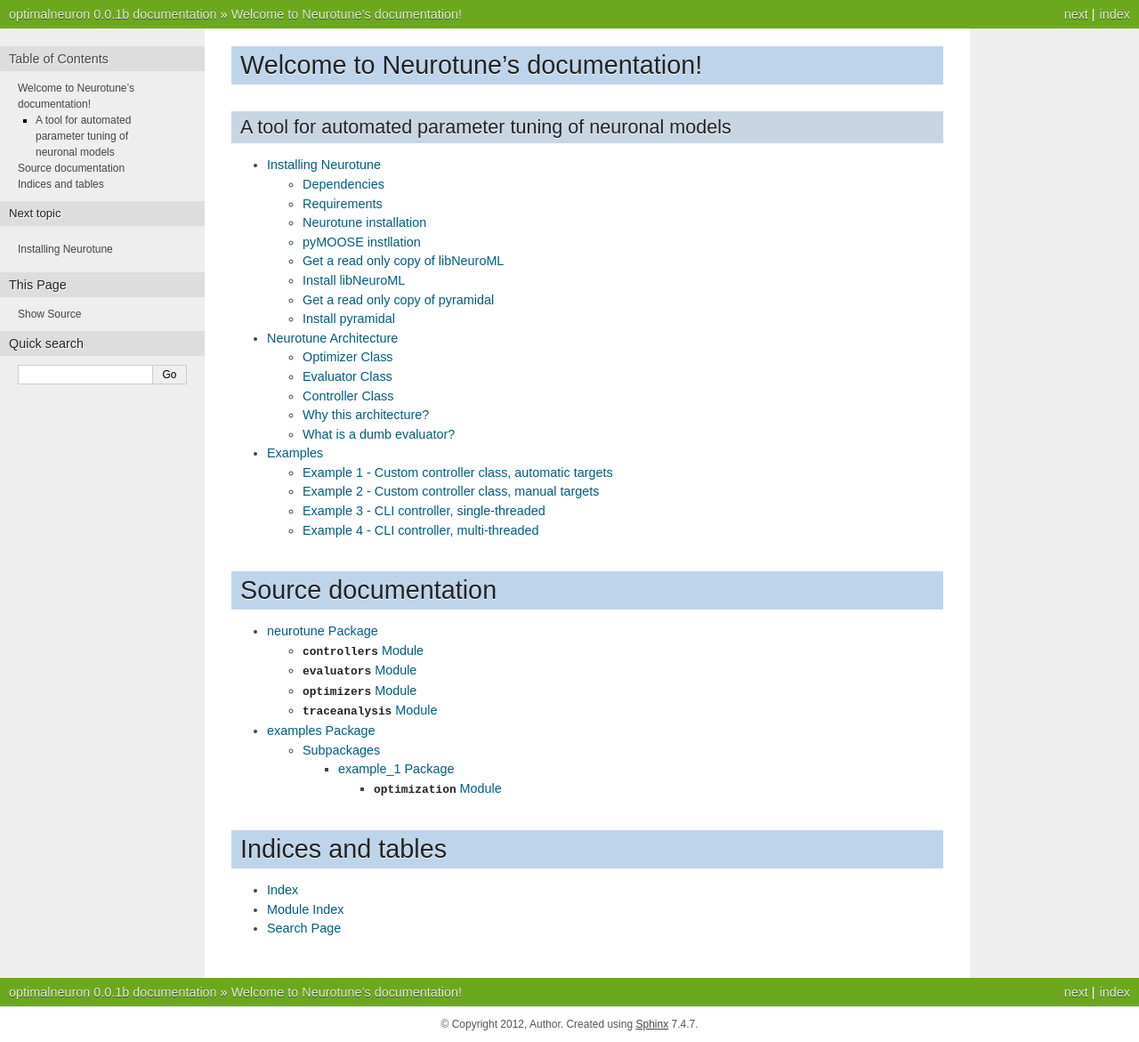
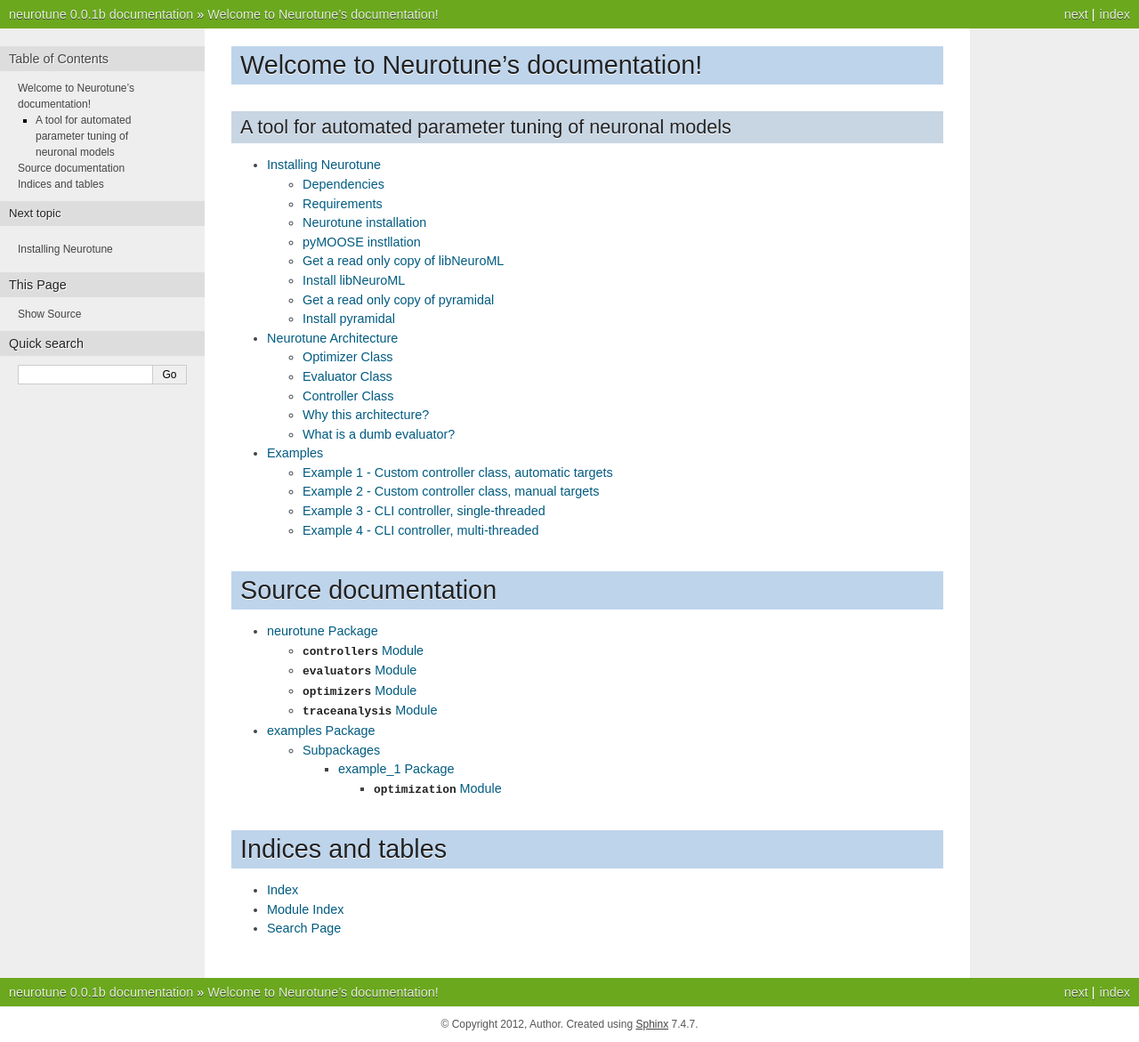
Before and after one commit to NeuralEnsemble/neurotune, a Sphinx documentation site: the page built from doc/index.rst, in a window 1280 px wide. Shown: the whole page at 89% size. Built offline with Sphinx 7.4.7, drawn with Linux system fonts in a browser that asks for light colours.

Commit message:
updating naming

```diff
--- a/doc/conf.py
+++ b/doc/conf.py
@@ -17,7 +17,7 @@
 # add these directories to sys.path here. If the directory is relative to the
 # documentation root, use os.path.abspath to make it absolute, like shown here.
 sys.path.insert(0, os.path.abspath('../neurotune'))
-sys.path.insert(0, os.path.abspath('../optimalneuron'))
+sys.path.insert(0, os.path.abspath('../neurotune'))
 sys.path.insert(0, os.path.abspath('../examples'))
 sys.path.insert(0, os.path.abspath('..'))
 
@@ -46,7 +46,7 @@
 master_doc = 'index'
 
 # General information about the project.
-project = u'optimalneuron'
+project = u'neurotune'
 copyright = u'2012, Author'
 
 # The version info for the project you're documenting, acts as replacement for
@@ -170,7 +170,7 @@
 #html_file_suffix = None
 
 # Output file base name for HTML help builder.
-htmlhelp_basename = 'optimalneurondoc'
+htmlhelp_basename = 'neurotunedoc'
 
 
 # -- Options for LaTeX output --------------------------------------------------
@@ -189,7 +189,7 @@
 # Grouping the document tree into LaTeX files. List of tuples
 # (source start file, target name, title, author, documentclass [howto/manual]).
 latex_documents = [
-  ('index', 'optimalneuron.tex', u'optimalneuron Documentation',
+  ('index', 'neurotune.tex', u'neurotune Documentation',
    u'Mike Vella', 'manual'),
 ]
 
@@ -219,7 +219,7 @@
 # One entry per manual page. List of tuples
 # (source start file, name, description, authors, manual section).
 man_pages = [
-    ('index', 'optimalneuron', u'optimalneuron Documentation',
+    ('index', 'neurotune', u'neurotune Documentation',
      [u'Author'], 1)
 ]
 
@@ -233,8 +233,8 @@
 # (source start file, target name, title, author,
 #  dir menu entry, description, category)
 texinfo_documents = [
-  ('index', 'optimalneuron', u'optimalneuron Documentation',
-   u'Author', 'optimalneuron', 'One line description of project.',
+  ('index', 'neurotune', u'neurotune Documentation',
+   u'Author', 'neurotune', 'One line description of project.',
    'Miscellaneous'),
 ]
 
@@ -251,7 +251,7 @@
 # -- Options for Epub output ---------------------------------------------------
 
 # Bibliographic Dublin Core info.
-epub_title = u'optimalneuron'
+epub_title = u'neurotune'
 epub_author = u'Author'
 epub_publisher = u'Author'
 epub_copyright = u'2012, Author'
```
